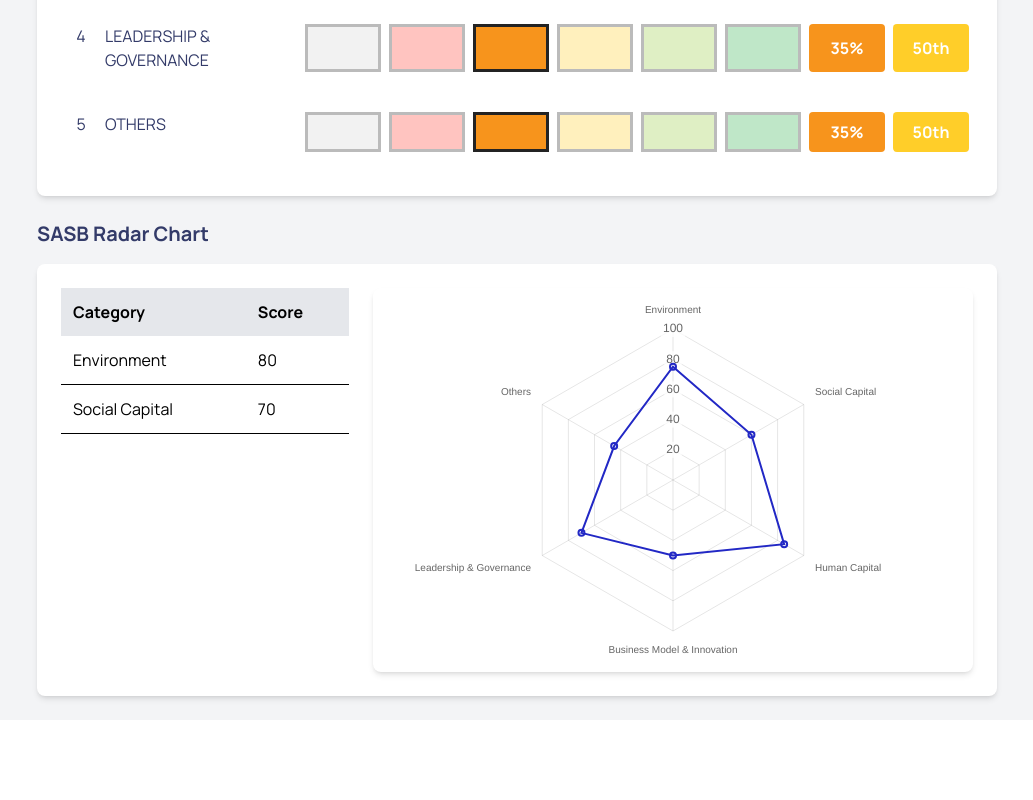
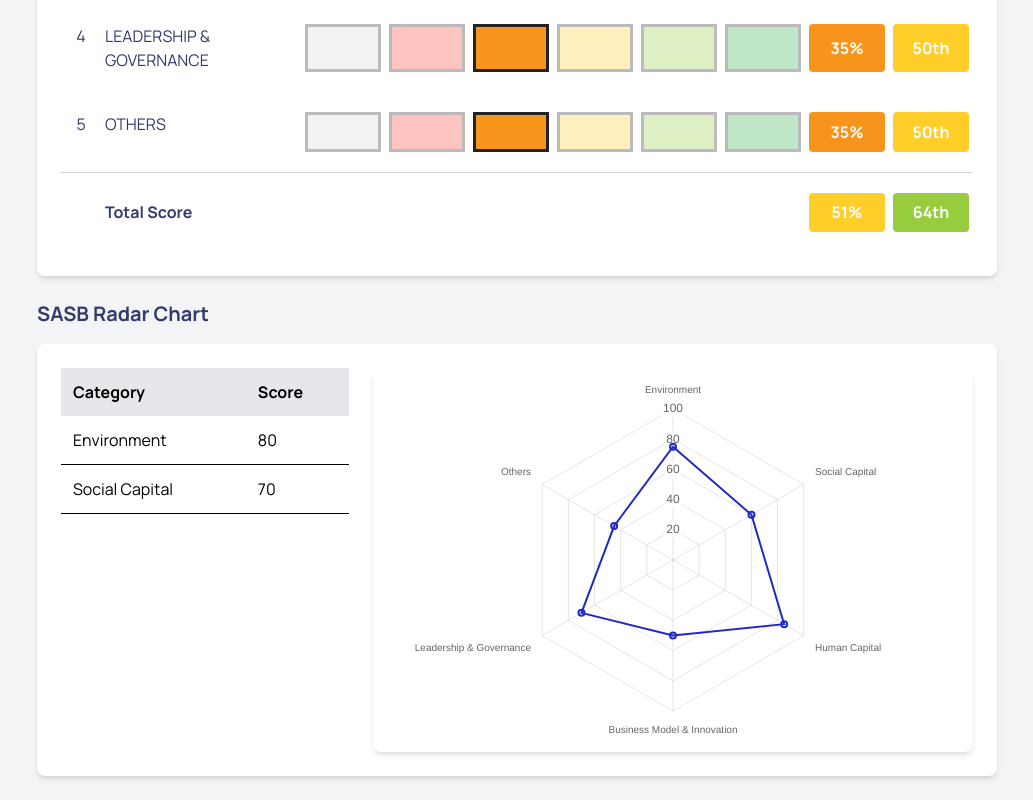
Before and after one commit to SSIndex/MonitorPOC, a Next.js app in the folder monitor/: page /general in a window 1280 px wide. Shown: the part 1680-2480 px from the top of the page, without its empty margins (123-1156 px from the left). Before the commit the page ends 2400 px from the top, so only its background shows below. Built offline with nearby package versions, Linux system fonts and the light colour scheme.

Commit message:
feat(_components/table): ADD table footer

```diff
--- a/monitor/src/_components/table.tsx
+++ b/monitor/src/_components/table.tsx
@@ -182,6 +182,13 @@ export function Table() {
     getExpandedRowModel: getExpandedRowModel(),
     getRowCanExpand: () => true, // All rows can expand
   });
+
+  const totalScore = Math.round(
+    dimensionData.reduce((sum, row) => sum + row.score, 0) / dimensionData.length
+  );
+  const totalPercentile = Math.round(
+    dimensionData.reduce((sum, row) => sum + row.percentile, 0) / dimensionData.length
+  );
 
   return (
     <div>
@@ -385,6 +392,32 @@ export function Table() {
               )}
             </React.Fragment>
           ))}
+
+          {/* Footer Row */}
+          <tr className="border-t-1 font-bold border-gray-300">
+            <td className="pt-5 pb-5 ps-1 pe-1 text-primary h-20 text-center"></td>
+            <td className="pt-5 pb-5 ps-1 pe-1 text-primary h-20 text-left">Total Score</td>
+            <td className="pt-5 pb-5 ps-1 pe-1 text-primary h-20 text-center"></td>
+            <td className="pt-5 pb-5 ps-1 pe-1 text-primary h-20 text-center"></td>
+            <td className="pt-5 pb-5 ps-1 pe-1 text-primary h-20 text-center"></td>
+            <td className="pt-5 pb-5 ps-1 pe-1 text-primary h-20 text-center"></td>
+            <td className="pt-5 pb-5 ps-1 pe-1 text-primary h-20 text-center"></td>
+            <td className="pt-5 pb-5 ps-1 pe-1 text-primary h-20 text-center"></td>
+            <td className="pt-5 pb-5 ps-1 pe-1 text-primary h-20 text-center">
+              <div
+                className={`${categorizeScoreToBgClassName(totalScore)} rounded-sm w-full h-full flex items-center justify-center text-white`}
+              >
+                {`${totalScore}%`}
+              </div>
+            </td>
+            <td className="pt-5 pb-5 ps-1 pe-1 text-primary h-20 text-center">
+              <div
+                className={`${categorizeScoreToBgClassName(totalPercentile)} rounded-sm w-full h-full flex items-center justify-center text-white`}
+              >
+                {`${totalPercentile}th`}
+              </div>
+            </td>
+          </tr>
         </tbody>
       </table>
     </div>
```
